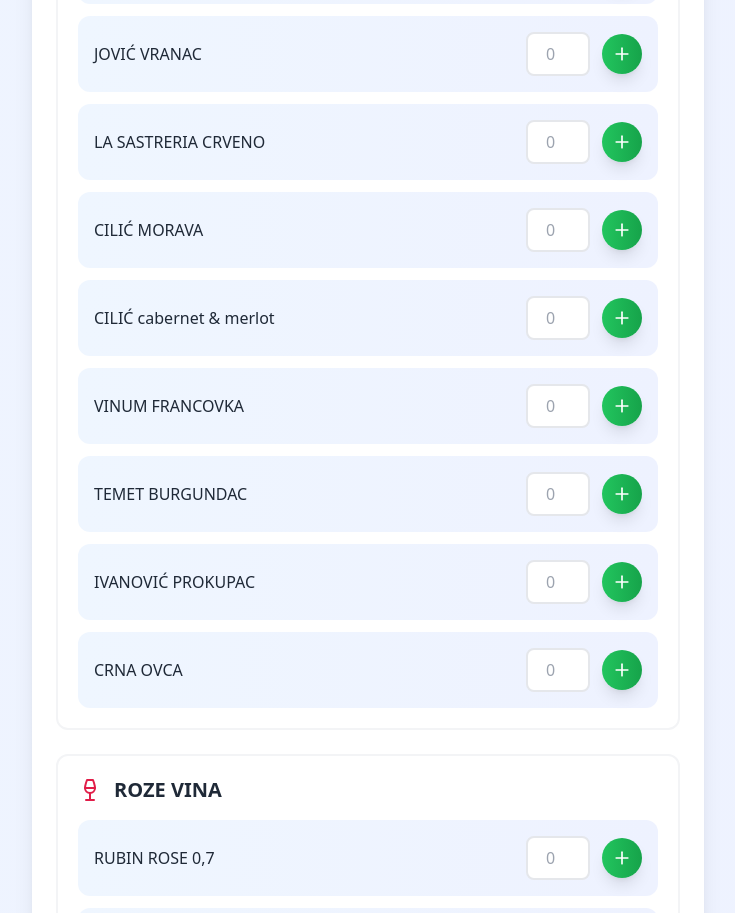
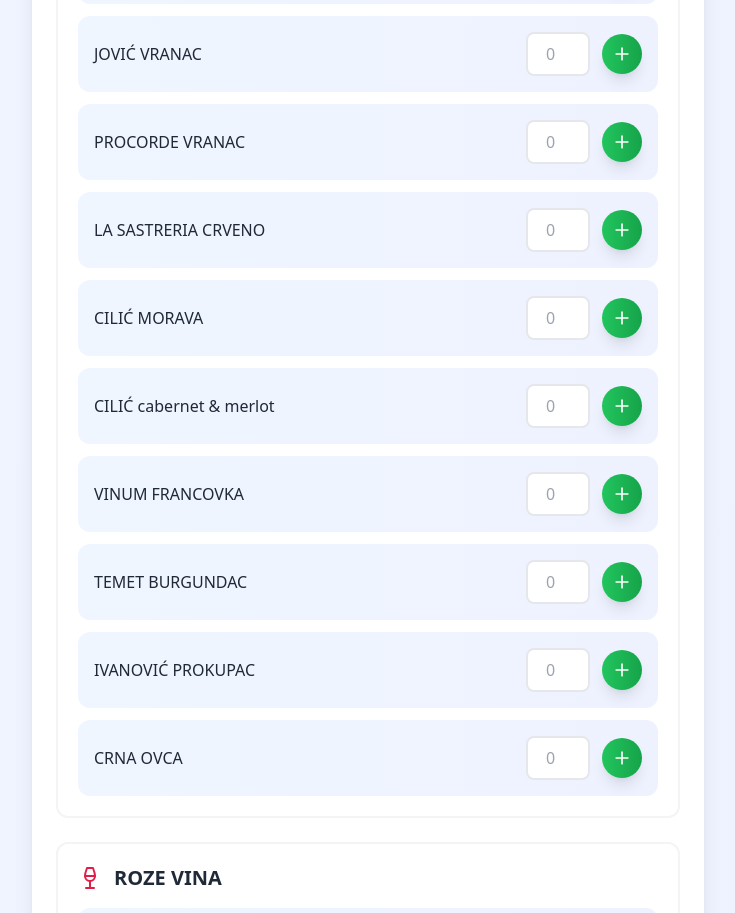
Before and after one commit to AquaPirot/nabavka-aqua, a Next.js app: page / in a window 1280 px wide. Shown: the part 10900-11813 px from the top of the page, without its empty margins (272-1007 px from the left). Built offline with nearby package versions, Linux system fonts and the light colour scheme.

Commit message:
Update index.js

```diff
--- a/pages/index.js
+++ b/pages/index.js
@@ -152,6 +152,7 @@ export default function Home() {
       { name: 'RUBIN AMANTE CARMEN', unit: 'kom', noVariant: true },
       { name: 'JOVIĆ CABERNET', unit: 'kom', noVariant: true },
       { name: 'JOVIĆ VRANAC', unit: 'kom', noVariant: true },
+      { name: 'PROCORDE VRANAC', unit: 'kom', noVariant: true },
       { name: 'LA SASTRERIA CRVENO', unit: 'kom', noVariant: true },
       { name: 'CILIĆ MORAVA', unit: 'kom', noVariant: true },
       { name: 'CILIĆ cabernet & merlot', unit: 'kom', noVariant: true },
```
